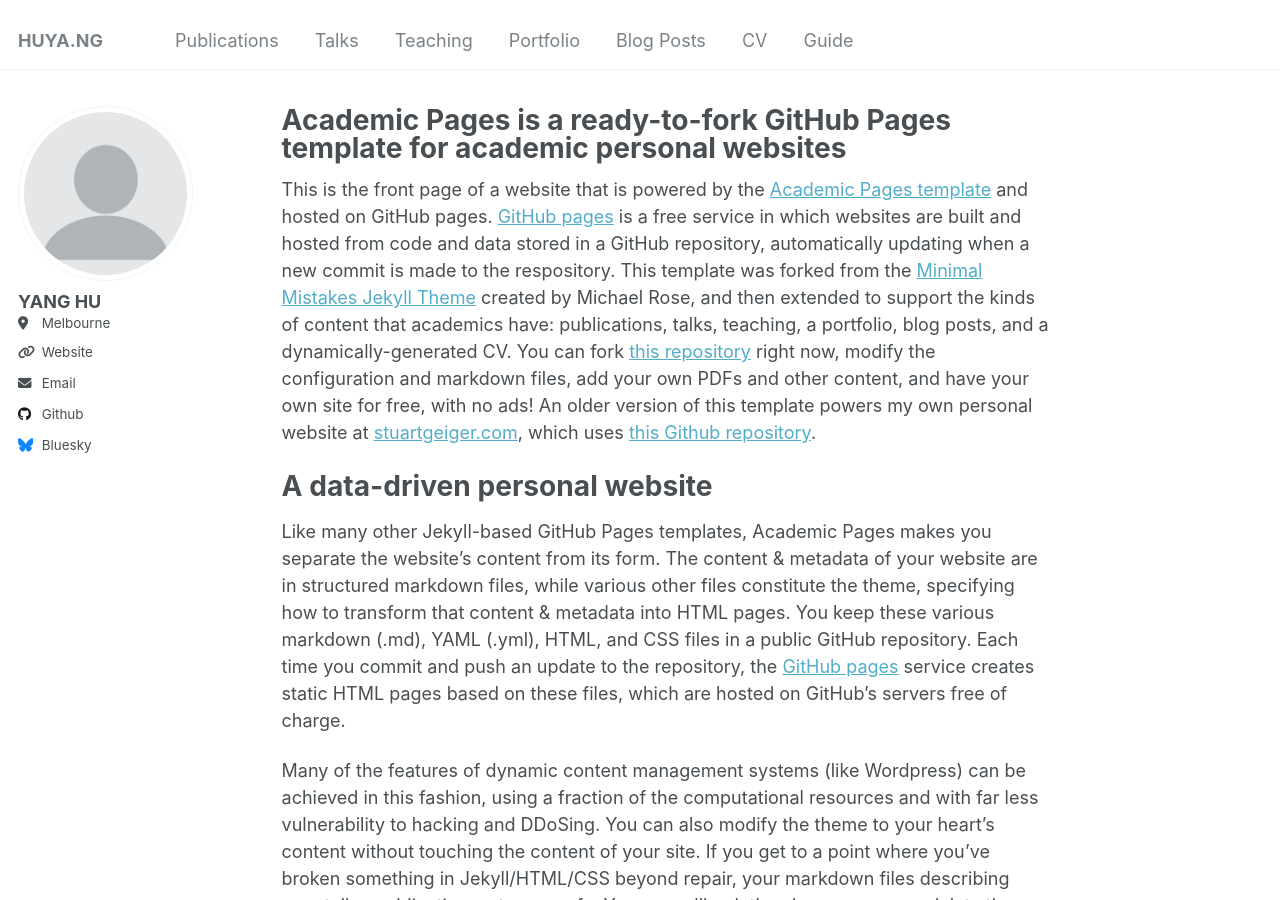
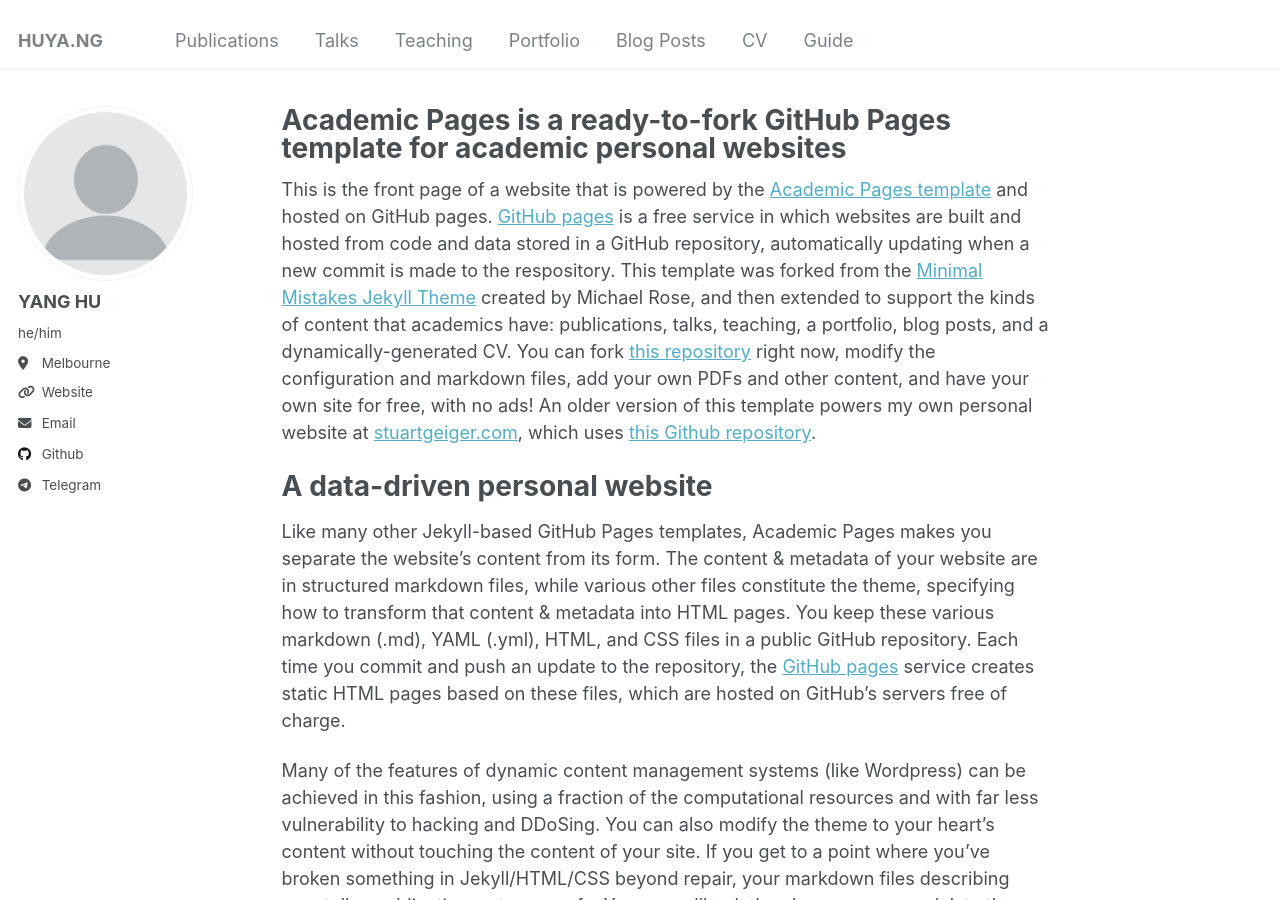
Before and after one commit to youtonghy/HUYA.NG, a Jekyll site: the page built from _pages/about.md, in a window 1280 px wide and 900 px high. Built offline with Jekyll 4.4.1, drawn with Linux system fonts in a browser that asks for light colours; part of the change alters nothing that is shown.

Commit message:
Update _config.yml

```diff
--- a/_config.yml
+++ b/_config.yml
@@ -23,7 +23,7 @@ author:
   # Biographic information
   avatar           : "profile.png"
   name             : "YANG HU"
-  pronouns         : # example: "he/him"
+  pronouns         : "he/him"
   bio              :
   location         : "Melbourne"
   employer         :
@@ -48,7 +48,7 @@ author:
   stackoverflow    : # User number or user number and name (i.e., use "1" or "1/jeff-atwood")
 
   # Social media
-  bluesky          : "bsky.app" # Replace this with you Bluesky username
+  bluesky          : # Replace this with you Bluesky username
   facebook         : # Username
   flickr           : # Username
   foursquare       : # Username
@@ -63,9 +63,9 @@ author:
   pinterest        : # Username
   soundcloud       : # Username
   steam            : # Username
-  telegram         : # URL
+  telegram         : "https://t.me/yt_hy"
   tumblr           : # Username
-  twitter          : # Username for X / Twitter
+  twitter          :
   vine             : # Username
   weibo            : # Username
   wikipedia        : # Username
```
